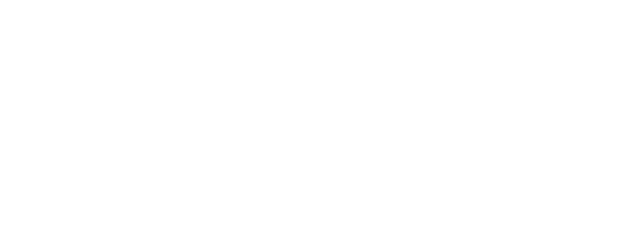
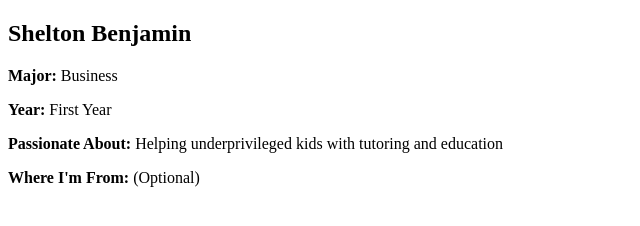
Before and after one commit to bhaarathsingh/index101, a plain HTML site: page index.html in a window 1280 px wide. Shown: the whole page, without its empty margins (0-640 px from the left). Drawn offline with Linux system fonts and the light colour scheme.

Commit message:
index.html

```diff
--- a/index.html
+++ b/index.html
@@ -1,8 +1,18 @@
 <!DOCTYPE html>
-
-<html>
-    <head>
-        <link rel="stylesheet" href="styles.css">
-    </head>
-<!-- Your HTML Here -->
+<html lang="en">
+<head>
+    <meta charset="UTF-8">
+    <meta name="viewport" content="width=device-width, initial-scale=1.0">
+    <title>Shelton Benjamin's Info Card</title>
+    <link rel="stylesheet" href="style.css">
+</head>
+<body>
+    <div class="card">
+        <h2>Shelton Benjamin</h2>
+        <p><strong>Major:</strong> Business</p>
+        <p><strong>Year:</strong> First Year</p>
+        <p><strong>Passionate About:</strong> Helping underprivileged kids with tutoring and education</p>
+        <p><strong>Where I'm From:</strong> (Optional)</p>
+    </div>
+</body>
 </html>
```
